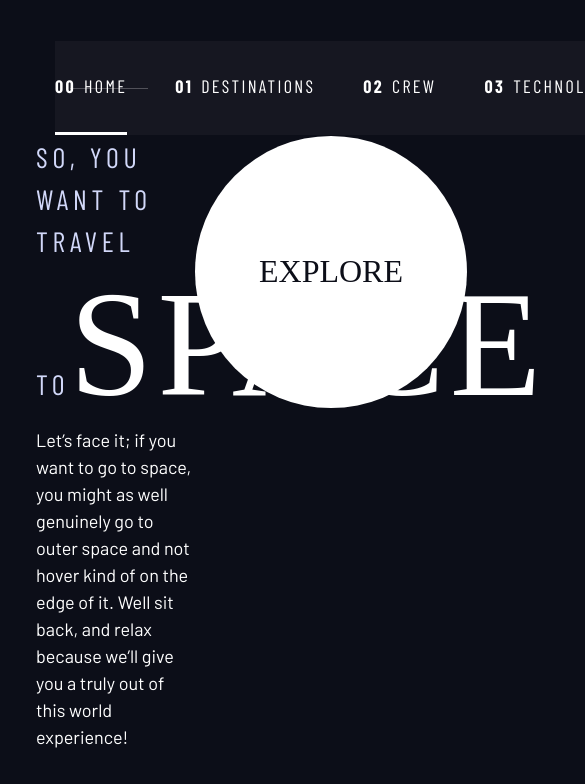
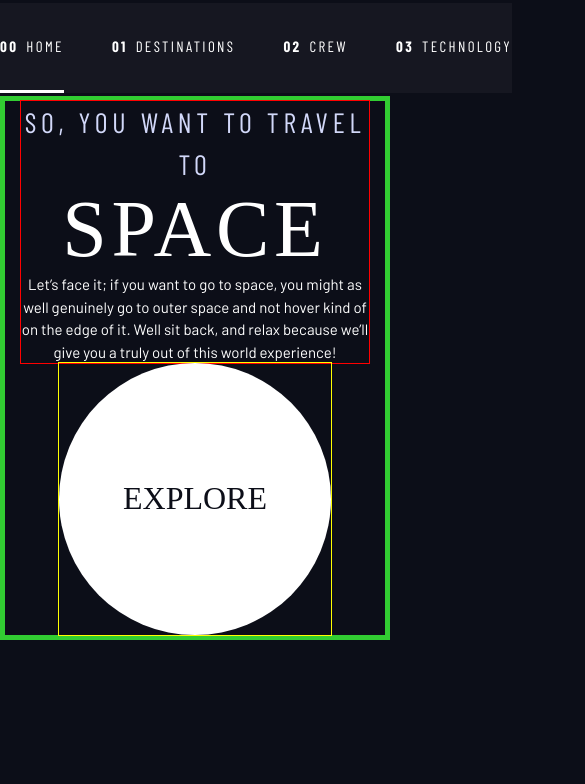
Before and after one commit to pMichaell/space-tourism, a React (Create React App) app: page / in a window 390 px wide. Shown: the top 784 px of the page, 585 px wide, since content can reach past the window. Built offline with nearby package versions, Linux system fonts and the light colour scheme; a web font is replaced by a local one.

Commit message:
how to style the goddamn navbar

```diff
--- a/src/index.css
+++ b/src/index.css
@@ -7,12 +7,12 @@ Custom properties
   --clr-light: 231 77% 90%;
   --clr-white: 0 0% 100%;
   /* font-sizes */
-  --fs-900: 9.375rem;
-  --fs-800: 6.25rem;
-  --fs-700: 3.5rem;
-  --fs-600: 2rem;
+  --fs-900: clamp(5rem, 8vw + 1rem, 9.375rem);
+  --fs-800: 3.5rem;
+  --fs-700: 1.5rem;
+  --fs-600: 1rem;
   --fs-500: 1.75rem;
-  --fs-400: 1.125rem;
+  --fs-400: 0.9375rem;
   --fs-300: 1rem;
   --fs-200: 0.875rem;
   /* font-families */
@@ -21,6 +21,23 @@ Custom properties
   --ff-sans-normal: "Barlow", sans-serif;
 }
 
+@media (min-width: 35em) {
+  :root {
+    --fs-800: 5rem;
+    --fs-700: 2.5rem;
+    --fs-600: 1.5rem;
+    --fs-400: 1rem;
+  }
+}
+@media (min-width: 45em) {
+  :root {
+    /* font-sizes */
+    --fs-800: 6.25rem;
+    --fs-700: 3.5rem;
+    --fs-600: 2rem;
+    --fs-400: 1.125rem;
+  }
+}
 /*
 ---------CSS RESET---------
  */
@@ -117,6 +134,10 @@ code {
   gap: var(--gap, 0);
 }
 
+.dBlock {
+  display: block;
+}
+
 /* .card :where(h1, h2, h3) assign properties to headers in card*/
 /* select every element which has sibling before it */
 .flow > * + * {
@@ -131,18 +152,42 @@ code {
 }
 
 .gridContainer {
+  max-width: 100%;
   display: grid;
-  grid-template-columns: 2em repeat(2, minmax(0, 40rem)) 2em;
+  text-align: center;
+  border: 5px solid limegreen;
+  place-items: center;
+  padding-inline: 1rem;
 }
 
 .gridContainer > *:first-child {
-  grid-column: 2;
+  outline: 1px solid red;
 }
 
 .gridContainer > *:last-child {
-  grid-column: 3;
+  outline: 1px solid yellow;
 }
 
+.gridContainer * {
+  max-width: 50ch;
+}
+
+@media (min-width: 45em) {
+  .gridContainer {
+    column-gap: var(--container-gap, 2rem);
+    grid-template-columns: minmax(2rem, 1fr) repeat(2, minmax(0, 40rem)) minmax(2rem, 1fr);
+  }
+
+  .gridContainer > *:first-child {
+    grid-column: 2;
+    outline: 1px solid red;
+  }
+
+  .gridContainer > *:last-child {
+    grid-column: 3;
+    outline: 1px solid yellow;
+  }
+}
 .fulfillParent {
   height: 100%;
   width: 100%;
@@ -269,6 +314,7 @@ code {
 }
 
 .largeButton {
+  font-size: 2rem;
   position: relative;
   display: grid;
   z-index: 1;
--- a/src/index.scss
+++ b/src/index.scss
@@ -9,12 +9,12 @@ Custom properties
   --clr-white: 0 0% 100%;
 
   /* font-sizes */
-  --fs-900: 9.375rem;
-  --fs-800: 6.25rem;
-  --fs-700: 3.5rem;
-  --fs-600: 2rem;
+  --fs-900: clamp(5rem, 8vw + 1rem, 9.375rem);
+  --fs-800: 3.5rem;
+  --fs-700: 1.5rem;
+  --fs-600: 1rem;
   --fs-500: 1.75rem;
-  --fs-400: 1.125rem;
+  --fs-400: 0.9375rem;
   --fs-300: 1rem;
   --fs-200: 0.875rem;
 
@@ -22,6 +22,26 @@ Custom properties
   --ff-serif: "Bellefair", serif;
   --ff-sans-cond: "Barlow Condensed", sans-serif;
   --ff-sans-normal: "Barlow", sans-serif;
+}
+
+//em, because safari treats them as other browsers in that way
+@media (min-width: 35em) {
+  :root {
+    --fs-800: 5rem;
+    --fs-700: 2.5rem;
+    --fs-600: 1.5rem;
+    --fs-400: 1rem;
+  }
+}
+
+@media (min-width: 45em) {
+  :root {
+    /* font-sizes */
+    --fs-800: 6.25rem;
+    --fs-700: 3.5rem;
+    --fs-600: 2rem;
+    --fs-400: 1.125rem;
+  }
 }
 
 /*
@@ -123,6 +143,9 @@ code {
   gap: var(--gap, 0);
 }
 
+.dBlock {
+  display: block;
+}
 
 /* .card :where(h1, h2, h3) assign properties to headers in card*/
 
@@ -139,16 +162,43 @@ code {
 }
 
 .gridContainer {
+  max-width: 100%;
   display: grid;
-  grid-template-columns: 2em repeat(2, minmax(0, 40rem)) 2em;
+  text-align: center;
+  border: 5px solid limegreen;
+  place-items: center;
+  padding-inline: 1rem;
 }
 
 .gridContainer > *:first-child {
-  grid-column: 2;
+  outline: 1px solid red;
 }
 
 .gridContainer > *:last-child {
-  grid-column: 3;
+  outline: 1px solid yellow;
+}
+
+.gridContainer * {
+ max-width: 50ch;
+}
+
+@media (min-width: 45em) {
+  .gridContainer {
+    column-gap: var(--container-gap, 2rem);
+    //use this to keep columns in the middle, no matter which size is the screen
+    grid-template-columns: minmax(2rem, 1fr) repeat(2, minmax(0, 40rem)) minmax(2rem, 1fr);
+  }
+
+
+  .gridContainer > *:first-child {
+    grid-column: 2;
+    outline: 1px solid red;
+  }
+
+  .gridContainer > *:last-child {
+    grid-column: 3;
+    outline: 1px solid yellow;
+  }
 }
 
 .fulfillParent {
@@ -280,6 +330,7 @@ code {
 //Components
 
 .largeButton {
+  font-size: 2rem;
   position: relative;
   display: grid;
   //declaring z-index in parent in order to create new
--- a/src/pages/HomePage/HomePage.tsx
+++ b/src/pages/HomePage/HomePage.tsx
@@ -1,4 +1,5 @@
 import "../../index.scss";
+import classes from "./HomePage.module.css";
 import clsx from "clsx";
 
 const HomePage = () => {
@@ -6,18 +7,21 @@ const HomePage = () => {
 
   return (
     <div className={clsx("gridContainer")}>
-      <div>
+      <div className={clsx(classes.gridDiv)}>
         <h1
           className={clsx(
             "ffSansCond",
             "textAccent",
             "uppercase",
             "fs500",
-            "letterSpacing1"
+            "letterSpacing1",
+            classes.header
           )}
         >
           So, you want to travel to
-          <span className={clsx("fs900", "textWhite", "ffSerif")}>Space</span>
+          <span className={clsx("fs900", "textWhite", "ffSerif", "dBlock")}>
+            Space
+          </span>
         </h1>
         <p>
           Let’s face it; if you want to go to space, you might as well genuinely
@@ -26,7 +30,7 @@ const HomePage = () => {
           experience!
         </p>
       </div>
-      <div>
+      <div className={classes.gridDiv}>
         <button
           onClick={exploreButtonHandler}
           className={clsx(
--- a/src/ui/Layout.module.css
+++ b/src/ui/Layout.module.css
@@ -1,13 +1,16 @@
 .layout {
-  height: 100%;
+  height: 100vh;
+  width: 100%;
+  display: flex;
+  flex-direction: column;
 }
 
 .header {
-  margin-top: 40px;
-  margin-left: 55px;
   height: 6rem;
   justify-content: space-between;
   align-items: center;
+  width: 100%;
+  min-width: 0;
 }
 
 .logo {
@@ -26,9 +29,12 @@
   background-color: hsl(var(--clr-white) / .04);
   justify-content: center;
   align-items: center;
-  flex-basis: 60%;
   list-style: none;
   --gap: 3rem;
+}
+
+.navigation > li {
+  flex: 1 1;
 }
 
 .navigation > * > div{
--- a/src/ui/Layout.tsx
+++ b/src/ui/Layout.tsx
@@ -35,11 +35,10 @@ const Layout = ({ children }: { children: ReactNode }) => {
 
   return (
     <div className={classes.layout}>
-      <div className={clsx(classes.header, "flex")}>
-        <div className={classes.logo}>
+      <div className={clsx("flex", classes.header)}>
+        <div>
           <img src={logo} alt="company logo" />
         </div>
-        <div className={classes.line} />
         <ul
           className={clsx(
             "flex",
```
Also changed, not shown: src/pages/HomePage/HomePage.module.css (line endings or trailing spaces), 1 other file (tests, documents, lock files or other folders).
